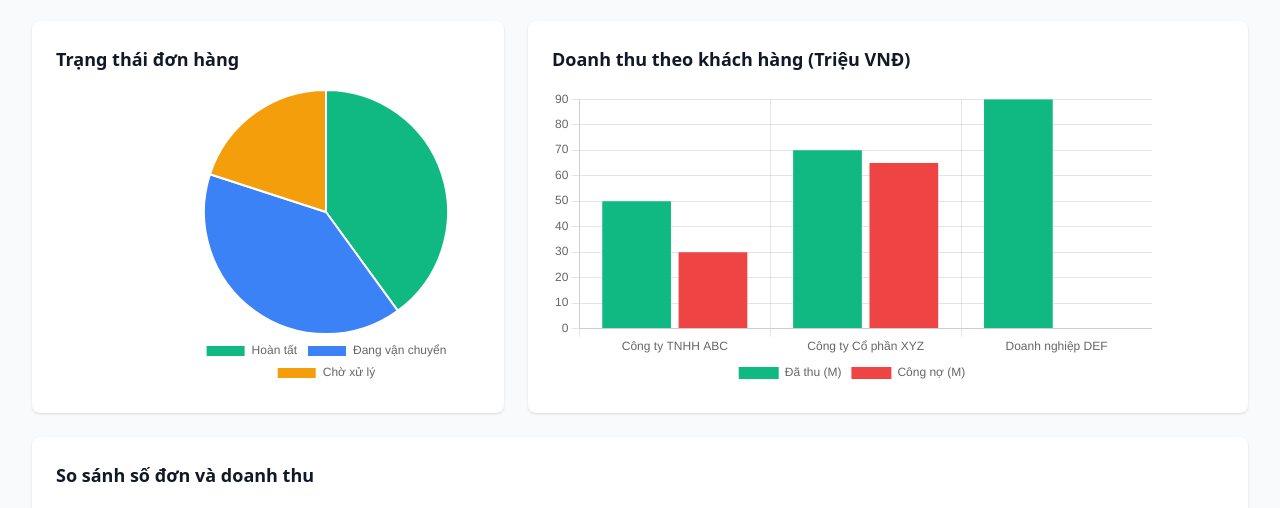
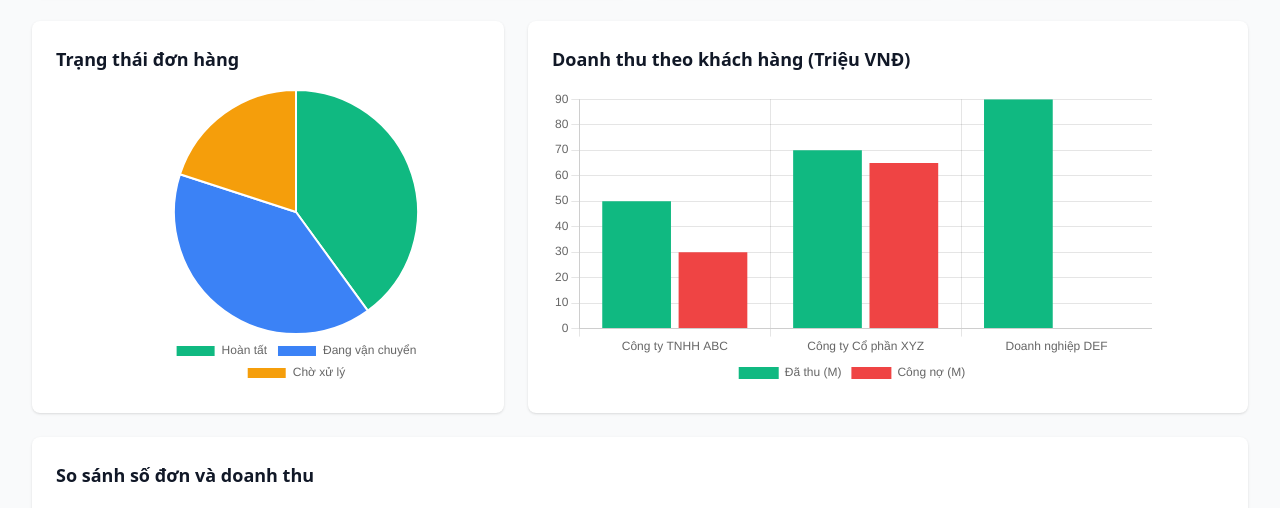
Before and after one commit to Norikachi123/dashboard, a plain HTML site: page index.html in a window 1280 px wide. Shown: the part 272-780 px from the top of the page. Drawn offline with nearby package versions, Linux system fonts and the light colour scheme.

Commit message:
Update index.html

```diff
--- a/index.html
+++ b/index.html
@@ -102,7 +102,7 @@
       <div class="bg-white rounded-lg shadow p-6 lg:col-span-2">
         <h3 class="text-lg font-semibold text-gray-900 mb-4">Trạng thái đơn hàng</h3>
         <div class="chart-container">
-          <canvas id="statusPie" style="transform: translateX(40%)"></canvas>
+          <canvas id="statusPie" style="transform: translateX(30%)"></canvas>
         </div>
       </div>
 
```
